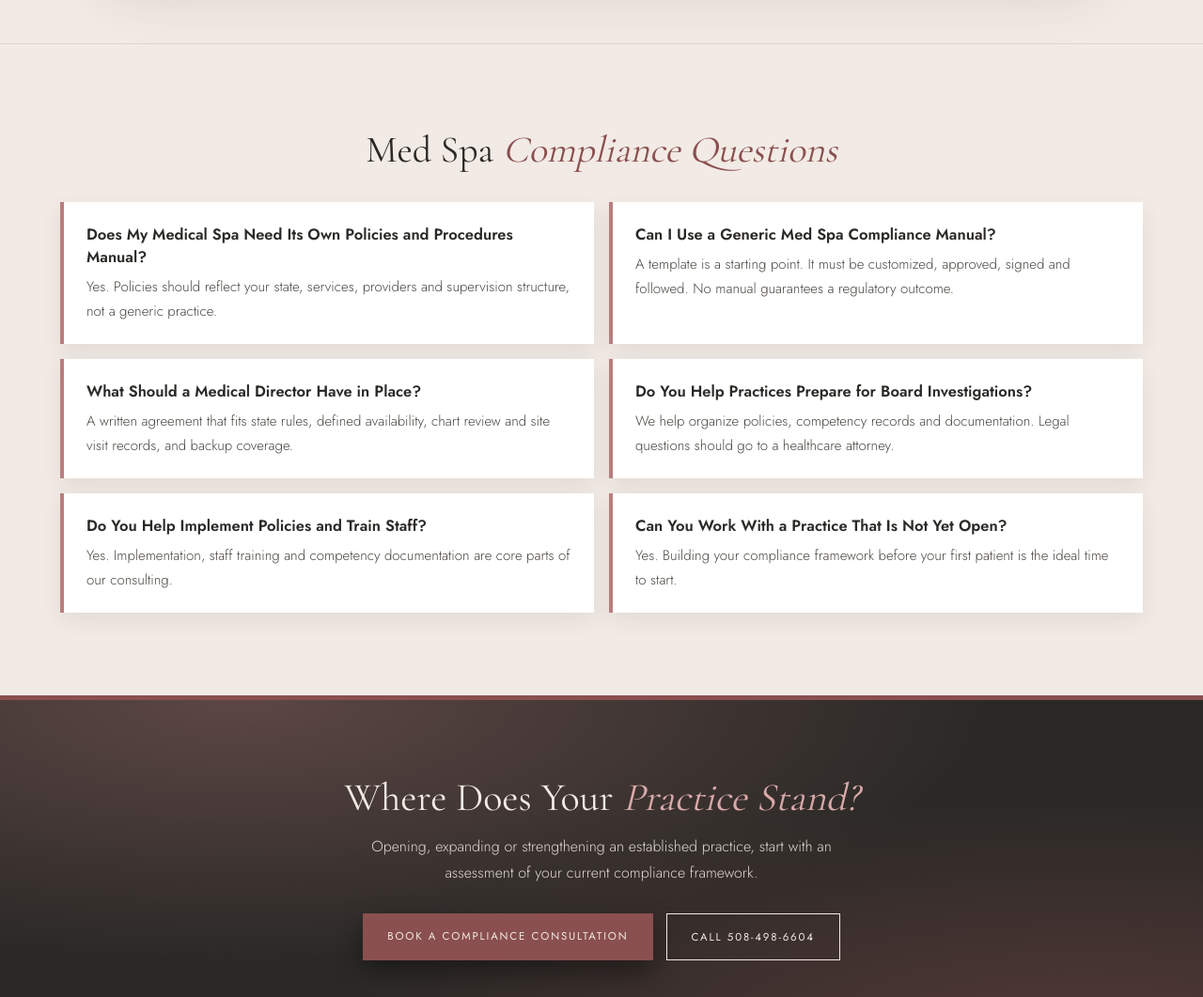
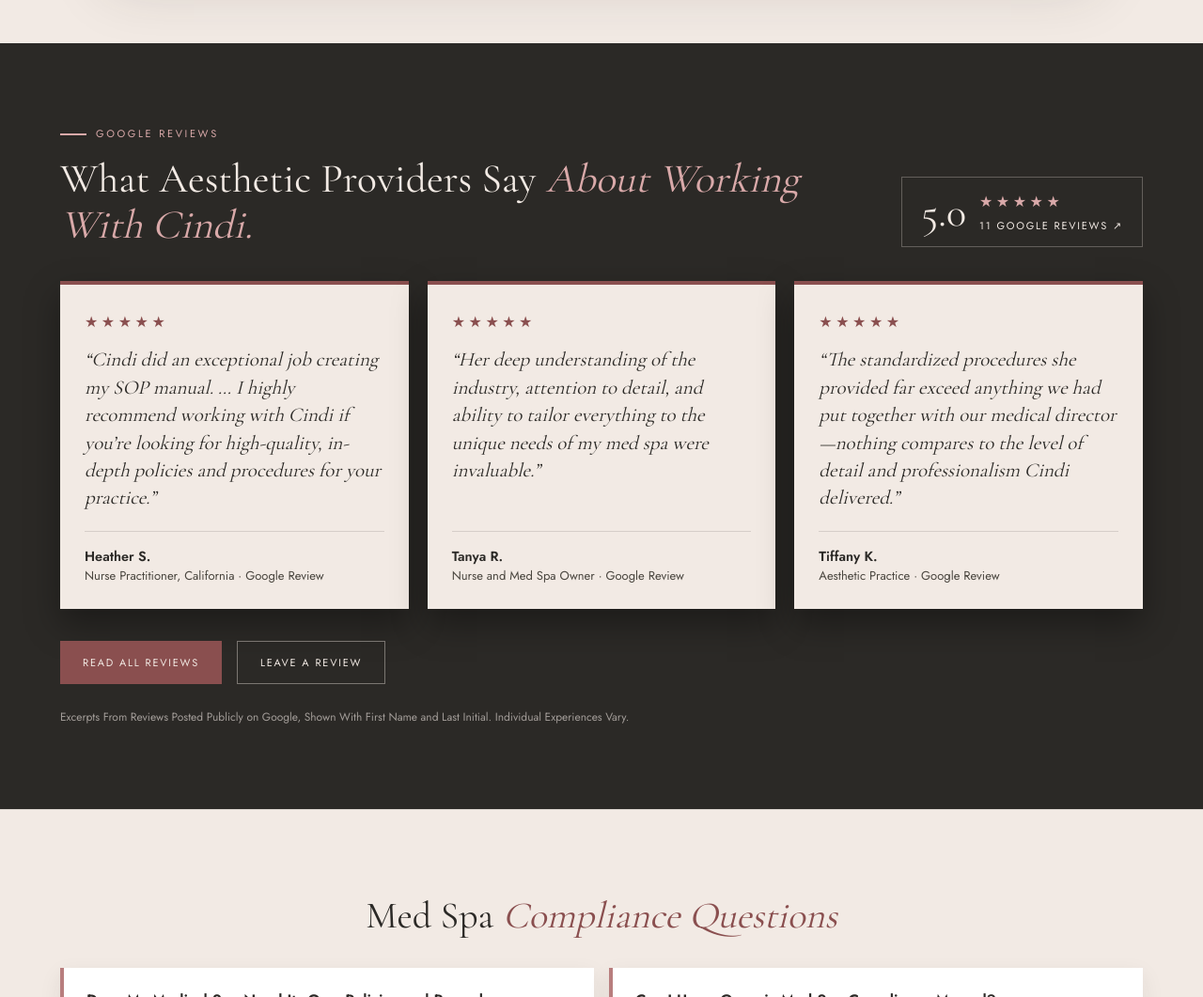
Before and after one commit to cindiaestheticnurse/aestheticnursingpnp-site, a plain HTML site: page index.html in a window 1280 px wide. Shown: the part 5140-6201 px from the top of the page at 94% size. Drawn offline with Linux system fonts and the light colour scheme.

Commit message:
Homepage: restore Google Reviews section with Read All Reviews and Leave a Review
Co-authored-by: Perplexity <noreply@perplexity.ai>

```diff
--- a/index.html
+++ b/index.html
@@ -810,6 +810,44 @@
       </div>
     </section>
 
+    <!-- 9B GOOGLE REVIEWS (KEEP: DO NOT REMOVE) -->
+    <section id="reviews" aria-labelledby="home-reviews" style="background:#2B2926; color:#F2EAE4;">
+      <div style="max-width:1200px; margin:0 auto; padding:clamp(48px,7vw,88px) 24px;">
+        <div style="display:flex; flex-wrap:wrap; align-items:flex-end; justify-content:space-between; gap:20px 40px; margin-bottom:36px;">
+          <div style="flex:1 1 420px; min-width:0;">
+            <div style="font-size:11px; letter-spacing:0.24em; color:#D9A9A9; margin-bottom:16px;"><span style="display:inline-block; width:28px; height:2px; background:#D9A9A9; vertical-align:middle; margin-right:10px;"></span>GOOGLE REVIEWS</div>
+            <h2 id="home-reviews" style="font-family:'Cormorant Garamond', Georgia, serif; font-weight:400; line-height:1.12; margin:0; font-size:clamp(30px,3.4vw,44px);">What Aesthetic Providers Say <em style="font-style:italic; color:#D9A9A9;">About Working With Cindi.</em></h2>
+          </div>
+          <a href="https://www.google.com/maps?cid=234255243218265378" target="_blank" rel="noopener" aria-label="5.0 out of 5 stars, 11 Google Reviews (opens in a new tab)" style="display:flex; align-items:center; gap:14px; color:#F2EAE4; text-decoration:none; border:1px solid rgba(242,234,228,0.28); padding:14px 20px;" style-hover="border-color:#D9A9A9;">
+            <span style="font-family:'Cormorant Garamond', Georgia, serif; font-size:44px; line-height:1;">5.0</span>
+            <span style="display:block;"><span style="display:block; color:#D9A9A9; font-size:16px; letter-spacing:0.22em;">★★★★★</span><span style="display:block; font-size:11px; letter-spacing:0.16em; margin-top:6px;">11 GOOGLE REVIEWS ↗</span></span>
+          </a>
+        </div>
+        <div style="display:grid; grid-template-columns:repeat(auto-fit, minmax(min(100%,280px),1fr)); gap:20px;">
+          <figure style="margin:0; display:flex; flex-direction:column; background:#F2EAE4; color:#2B2926; border-top:4px solid #8A4F4F; padding:28px 26px 24px; box-shadow:0 16px 34px rgba(0,0,0,0.35);">
+            <span role="img" aria-label="5 out of 5 stars" style="color:#8A4F4F; font-size:16px; letter-spacing:0.22em;">★★★★★</span>
+            <blockquote style="margin:14px 0 20px; flex:1; font-family:'Cormorant Garamond', Georgia, serif; font-style:italic; font-size:clamp(19px,1.7vw,21px); line-height:1.4; color:#2B2926;">“Cindi did an exceptional job creating my SOP manual. … I highly recommend working with Cindi if you’re looking for high-quality, in-depth policies and procedures for your practice.”</blockquote>
+            <figcaption style="border-top:1px solid rgba(43,41,38,0.14); padding-top:14px; font-size:13px; line-height:1.6; color:#4A463F;"><b style="display:block; font-size:14.5px; font-weight:600; color:#2B2926;">Heather S.</b>Nurse Practitioner, California · Google Review</figcaption>
+          </figure>
+          <figure style="margin:0; display:flex; flex-direction:column; background:#F2EAE4; color:#2B2926; border-top:4px solid #8A4F4F; padding:28px 26px 24px; box-shadow:0 16px 34px rgba(0,0,0,0.35);">
+            <span role="img" aria-label="5 out of 5 stars" style="color:#8A4F4F; font-size:16px; letter-spacing:0.22em;">★★★★★</span>
+            <blockquote style="margin:14px 0 20px; flex:1; font-family:'Cormorant Garamond', Georgia, serif; font-style:italic; font-size:clamp(19px,1.7vw,21px); line-height:1.4; color:#2B2926;">“Her deep understanding of the industry, attention to detail, and ability to tailor everything to the unique needs of my med spa were invaluable.”</blockquote>
+            <figcaption style="border-top:1px solid rgba(43,41,38,0.14); padding-top:14px; font-size:13px; line-height:1.6; color:#4A463F;"><b style="display:block; font-size:14.5px; font-weight:600; color:#2B2926;">Tanya R.</b>Nurse and Med Spa Owner · Google Review</figcaption>
+          </figure>
+          <figure style="margin:0; display:flex; flex-direction:column; background:#F2EAE4; color:#2B2926; border-top:4px solid #8A4F4F; padding:28px 26px 24px; box-shadow:0 16px 34px rgba(0,0,0,0.35);">
+            <span role="img" aria-label="5 out of 5 stars" style="color:#8A4F4F; font-size:16px; letter-spacing:0.22em;">★★★★★</span>
+            <blockquote style="margin:14px 0 20px; flex:1; font-family:'Cormorant Garamond', Georgia, serif; font-style:italic; font-size:clamp(19px,1.7vw,21px); line-height:1.4; color:#2B2926;">“The standardized procedures she provided far exceed anything we had put together with our medical director—nothing compares to the level of detail and professionalism Cindi delivered.”</blockquote>
+            <figcaption style="border-top:1px solid rgba(43,41,38,0.14); padding-top:14px; font-size:13px; line-height:1.6; color:#4A463F;"><b style="display:block; font-size:14.5px; font-weight:600; color:#2B2926;">Tiffany K.</b>Aesthetic Practice · Google Review</figcaption>
+          </figure>
+        </div>
+        <div style="display:flex; flex-wrap:wrap; align-items:center; gap:14px 16px; margin-top:34px;">
+          <a href="reviews/" style="display:inline-block; background:#8A4F4F; color:#F2EAE4; padding:15px 24px; font-size:11px; letter-spacing:0.16em; text-decoration:none;" style-hover="background:#B87E7E;">READ ALL REVIEWS</a>
+          <a href="reviews/#leave-a-review" style="display:inline-block; border:1px solid rgba(242,234,228,0.4); color:#F2EAE4; padding:14px 24px; font-size:11px; letter-spacing:0.16em; text-decoration:none;" style-hover="border-color:#B87E7E; color:#D9A9A9;">LEAVE A REVIEW</a>
+        </div>
+        <p style="margin:26px 0 0; font-size:12px; line-height:1.6; color:rgba(242,234,228,0.6);">Excerpts From Reviews Posted Publicly on Google, Shown With First Name and Last Initial. Individual Experiences Vary.</p>
+      </div>
+    </section>
+
     <!-- 10 FAQ -->
     <section aria-labelledby="home-faq" style="background:#F2EAE4; color:#2B2926; border-top:1px solid rgba(43,41,38,0.1);">
       <div style="max-width:1200px; margin:0 auto; padding:clamp(44px,7vw,88px) 24px;">
```
